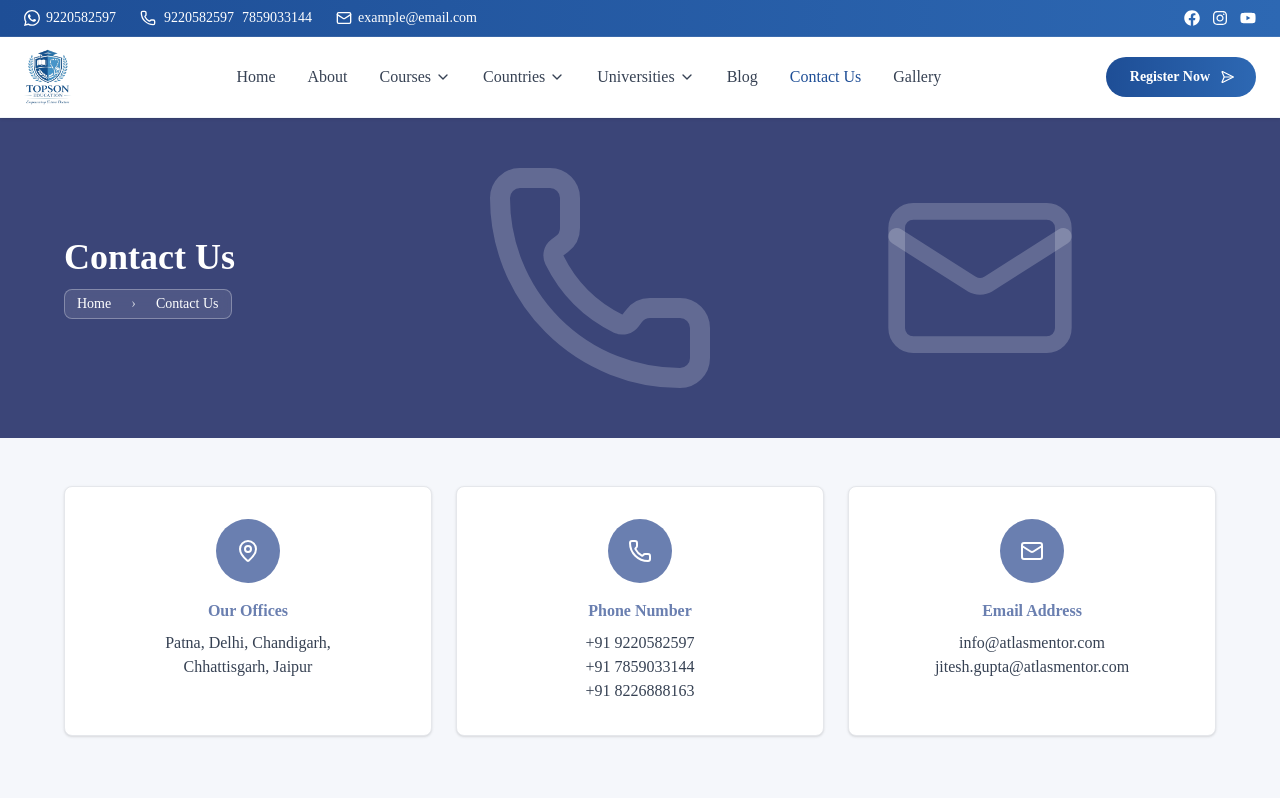
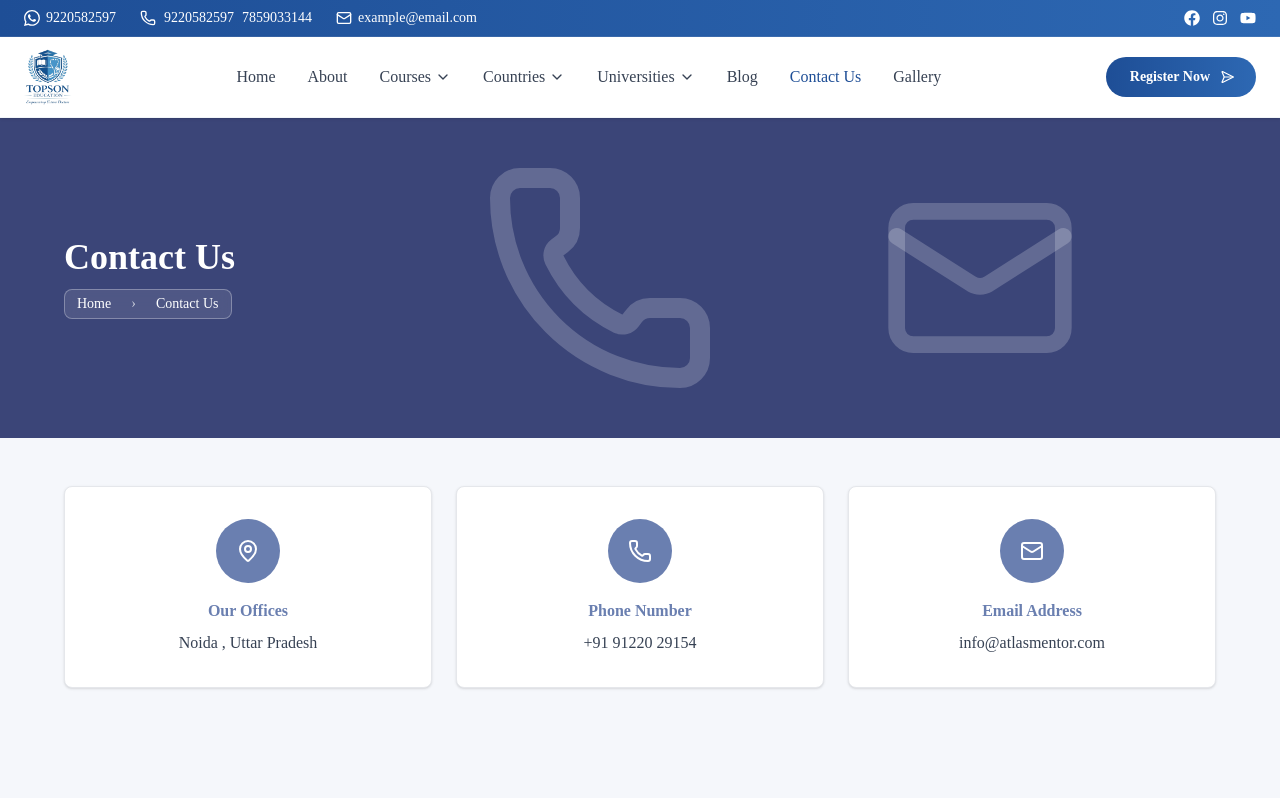
Before and after one commit to webworkcoder/education_client, a Next.js app: page /contact in a window 1280 px wide. Shown: the top 798 px of the page. Built offline with nearby package versions, Linux system fonts and the light colour scheme.

Commit message:
fix issue

```diff
--- a/src/app/contact/page.tsx
+++ b/src/app/contact/page.tsx
@@ -11,19 +11,19 @@ const contactData = [
   {
     id: 1,
     title: "Our Offices",
-    desc: ["Patna, Delhi, Chandigarh,", "Chhattisgarh, Jaipur"],
+    desc: ["Noida , Uttar Pradesh"],
     icon: MapPin,
   },
   {
     id: 2,
     title: "Phone Number",
-    desc: ["+91 9220582597", "+91 7859033144", "+91 8226888163"],
+    desc: ["+91 91220 29154"],
     icon: Phone,
   },
   {
     id: 3,
     title: "Email Address",
-    desc: ["info@atlasmentor.com", "jitesh.gupta@atlasmentor.com"],
+    desc: ["info@atlasmentor.com"],
     icon: Mail,
   },
 ];
--- a/src/components/LandingPage/Blogs.tsx
+++ b/src/components/LandingPage/Blogs.tsx
@@ -16,24 +16,28 @@ type BlogType = {
 
 const Blogs = () => {
   const [blogs, setBlogs] = useState<BlogType[]>([]);
+  const [loading, setLoading] = useState(true);
 
   useEffect(() => {
     const fetchBlogs = async () => {
       try {
         const res = await fetch(
           "https://education-admin-two.vercel.app/api/blog",
-
         );
         const data = await res.json();
         setBlogs(data.data || []);
       } catch (error) {
         console.error("Fetch error:", error);
+      } finally {
+        setLoading(false);
       }
     };
     fetchBlogs();
   }, []);
 
   const visibleBlogs = blogs.slice(0, 3);
+
+  if (!loading && blogs.length === 0) return null;
 
   return (
     <section className="px-4 md:px-10 py-20 bg-white overflow-hidden">
--- a/src/components/LandingPage/Testimonials.tsx
+++ b/src/components/LandingPage/Testimonials.tsx
@@ -14,6 +14,7 @@ type TestimonialType = {
 
 const Testimonials = () => {
   const [testimonials, setTestimonials] = useState<TestimonialType[]>([]);
+  const [loading, setLoading] = useState(true);
 
   const fetchVideo = async () => {
     try {
@@ -24,6 +25,8 @@ const Testimonials = () => {
       setTestimonials(data.data || []);
     } catch (error) {
       console.error("Fetch error:", error);
+    } finally {
+      setLoading(false);
     }
   };
 
@@ -32,6 +35,8 @@ const Testimonials = () => {
   }, []);
 
   const visibleTestimonials = testimonials.slice(0, 1);
+
+  if (!loading && testimonials.length === 0) return null;
 
   return (
     <section className="px-4 md:px-10 bg-[#f8fafc] overflow-hidden">
```
